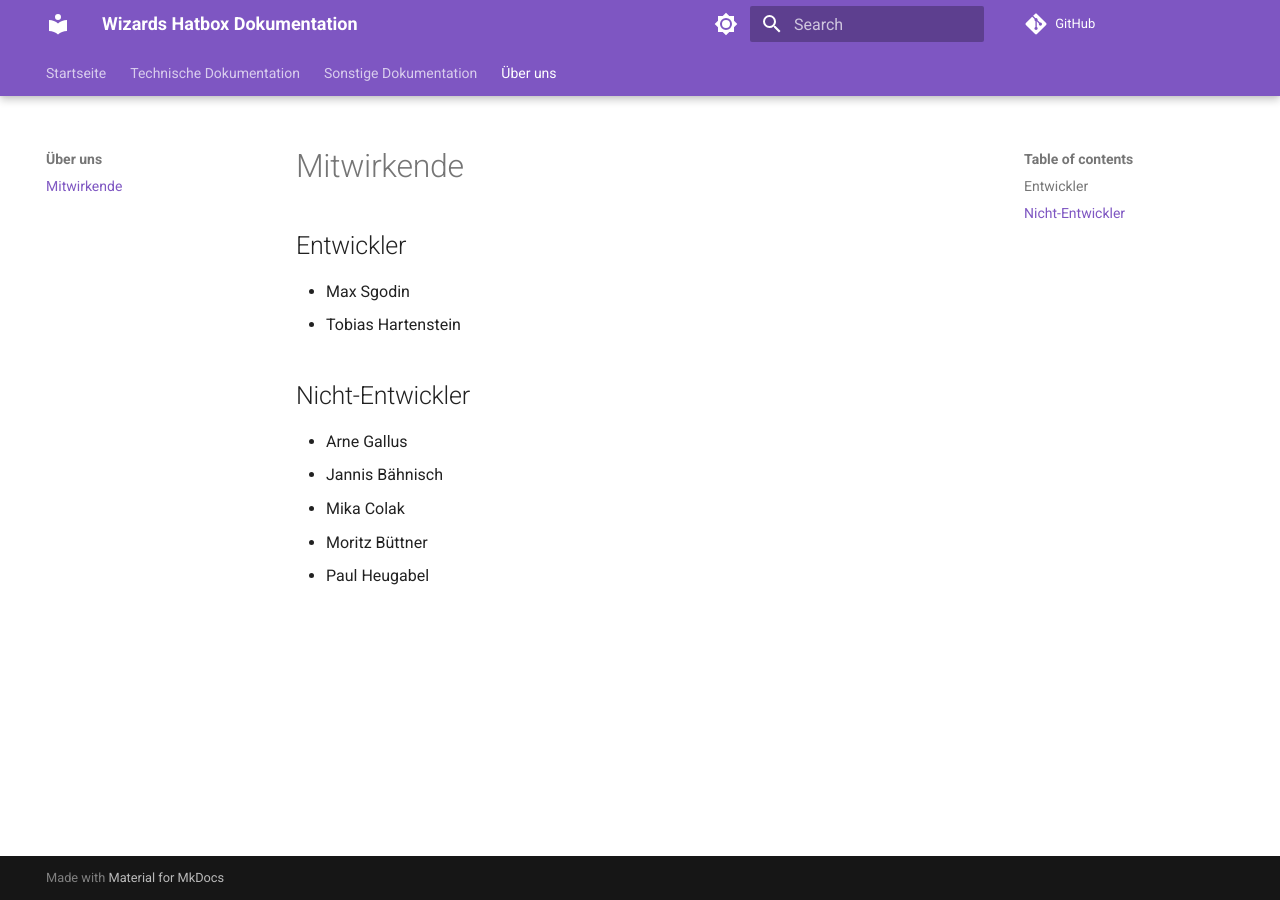
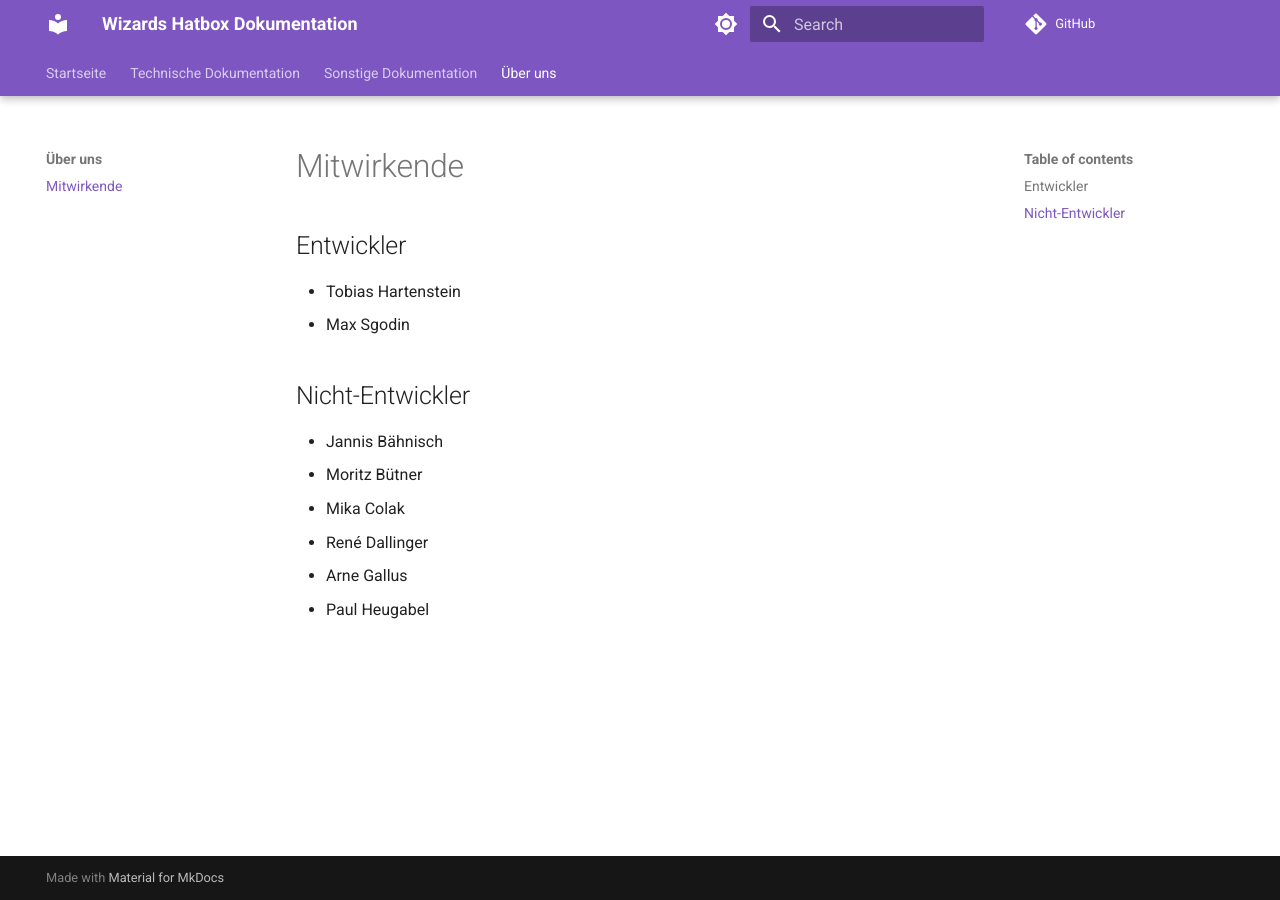
Before and after one commit to Wizards-Hatbox/WizardsHatdocs, an MkDocs documentation site: the page built from docs/about/credits.md, in a window 1280 px wide. Built offline with MkDocs 1.6.1 and Material for MkDocs 9.7.7, drawn with Linux system fonts in a browser that asks for light colours; comment, search, counter and statistics services are not loaded.

Commit message:
Update credits.md
Hinzufügen Name René + Namen alphabetisch geordnet (Nachname)

```diff
--- a/docs/about/credits.md
+++ b/docs/about/credits.md
@@ -2,14 +2,15 @@
 
 ## Entwickler
 
+- Tobias Hartenstein
 - Max Sgodin
-- Tobias Hartenstein
 
 
 ## Nicht-Entwickler
 
+- Jannis Bähnisch
+- Moritz Bütner
+- Mika Colak
+- René Dallinger
 - Arne Gallus
-- Jannis Bähnisch
-- Mika Colak
-- Moritz Büttner
 - Paul Heugabel
```
